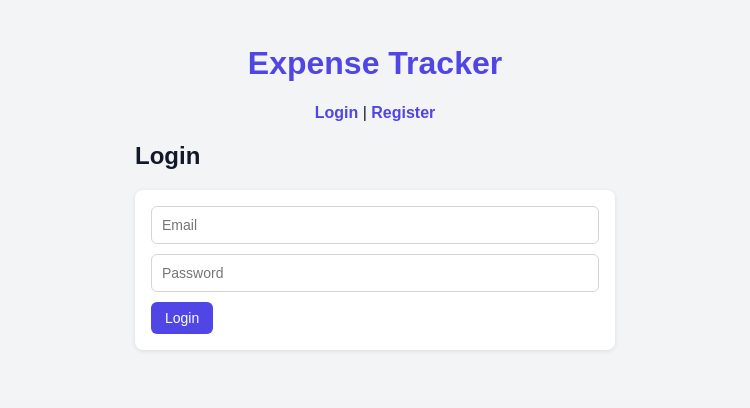
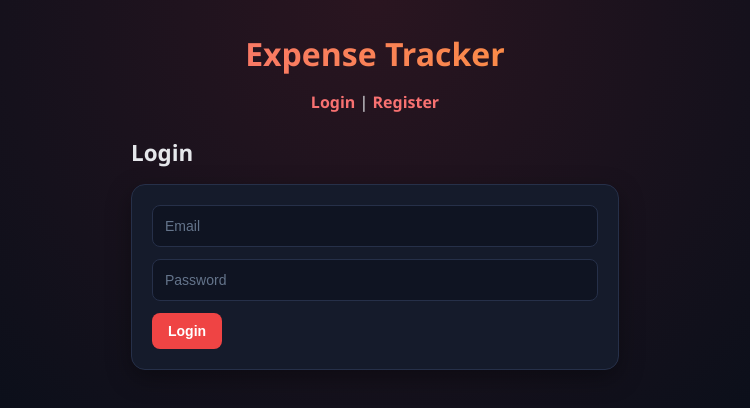
Before and after one commit to vaneezarasool7-max/expense-tracker, a React (Vite) app in the folder client/: page /login in a window 1280 px wide. Shown: the top 408 px of the page, without its empty margins (265-1015 px from the left). Built offline with nearby package versions, Linux system fonts and the light colour scheme.

Commit message:
Red dark theme and chart

```diff
--- a/client/src/components/CategoryChart.jsx
+++ b/client/src/components/CategoryChart.jsx
@@ -1,6 +1,6 @@
 import { PieChart, Pie, Cell, Tooltip, Legend } from "recharts";
 
-const COLORS = ["#4f46e5", "#16a34a", "#f59e0b", "#dc2626", "#0891b2"];
+const COLORS = ["#ef4444", "#dc2626", "#f87171", "#b91c1c", "#fca5a5"];
 
 function CategoryChart({ expenses }) {
   const totals = {};
@@ -16,10 +16,18 @@ function CategoryChart({ expenses }) {
   if (data.length === 0) return null;
 
   return (
-    <div>
+    <div style={{ textAlign: "center" }}>
       <h3>Spending by Category</h3>
-      <PieChart width={320} height={280}>
-        <Pie data={data} dataKey="value" nameKey="name" outerRadius={90} label>
+      <PieChart width={320} height={280} style={{ margin: "0 auto" }}>
+        <Pie
+          data={data}
+          dataKey="value"
+          nameKey="name"
+          outerRadius={90}
+          label
+          stroke="#0b0f1a"
+          strokeWidth={2}
+        >
           {data.map((entry, index) => (
             <Cell key={entry.name} fill={COLORS[index % COLORS.length]} />
           ))}
--- a/client/src/index.css
+++ b/client/src/index.css
@@ -1,79 +1,187 @@
+:root {
+  --bg: #0b0f1a;
+  --card: #151b2b;
+  --border: #263049;
+  --text: #e5e7eb;
+  --muted: #94a3b8;
+  --accent: #ef4444;
+  --accent-hover: #dc2626;
+  --danger: #ef4444;
+}
+
+* {
+  box-sizing: border-box;
+}
+
 body {
   margin: 0;
-  font-family: Arial, sans-serif;
-  background: #f3f4f6;
-  color: #111827;
+  min-height: 100vh;
+  font-family: "Segoe UI", system-ui, Arial, sans-serif;
+  background: radial-gradient(circle at top, #2a1520 0%, var(--bg) 55%);
+  color: var(--text);
 }
 
 #root {
-  max-width: 480px;
+  max-width: 520px;
   margin: 0 auto;
-  padding: 24px 16px;
+  padding: 32px 16px 64px;
 }
 
 h1 {
   text-align: center;
-  color: #4f46e5;
+  font-size: 2rem;
+  margin: 0 0 16px;
+  background: linear-gradient(90deg, #f87171, #fb923c);
+  -webkit-background-clip: text;
+  background-clip: text;
+  color: transparent;
+}
+
+h2 {
+  margin: 8px 0 16px;
+  font-size: 1.4rem;
+}
+
+h3 {
+  color: var(--muted);
+  font-weight: 600;
+  margin: 8px 0;
 }
 
 nav {
   text-align: center;
-  margin-bottom: 16px;
+  margin-bottom: 24px;
 }
 
 nav a {
-  color: #4f46e5;
+  color: #f87171;
   text-decoration: none;
-  font-weight: bold;
+  font-weight: 600;
+}
+
+nav a:hover {
+  color: #fca5a5;
 }
 
 form {
-  background: white;
-  padding: 16px;
-  border-radius: 8px;
-  box-shadow: 0 1px 4px rgba(0, 0, 0, 0.1);
-  margin-bottom: 16px;
+  background: var(--card);
+  border: 1px solid var(--border);
+  padding: 20px;
+  border-radius: 14px;
+  box-shadow: 0 8px 24px rgba(0, 0, 0, 0.35);
+  margin-bottom: 24px;
 }
 
 input,
 select {
   width: 100%;
-  box-sizing: border-box;
-  padding: 10px;
-  margin-bottom: 10px;
-  border: 1px solid #d1d5db;
-  border-radius: 6px;
+  padding: 12px;
+  margin-bottom: 12px;
+  background: #0f1422;
+  color: var(--text);
+  border: 1px solid var(--border);
+  border-radius: 8px;
   font-size: 14px;
+  outline: none;
+}
+
+input::placeholder {
+  color: #64748b;
+}
+
+input:focus,
+select:focus {
+  border-color: var(--accent);
+  box-shadow: 0 0 0 3px rgba(239, 68, 68, 0.25);
 }
 
 button {
-  background: #4f46e5;
+  background: var(--accent);
   color: white;
   border: none;
-  padding: 8px 14px;
-  border-radius: 6px;
+  padding: 10px 16px;
+  border-radius: 8px;
   cursor: pointer;
   font-size: 14px;
+  font-weight: 600;
+  transition: background 0.2s, transform 0.1s;
 }
 
 button:hover {
-  background: #4338ca;
+  background: var(--accent-hover);
+}
+
+button:active {
+  transform: scale(0.97);
+}
+
+p {
+  color: var(--muted);
 }
 
 ul {
   list-style: none;
   padding: 0;
+  margin: 0;
 }
 
 li {
-  background: white;
-  padding: 12px;
-  border-radius: 8px;
-  margin-bottom: 8px;
-  box-shadow: 0 1px 4px rgba(0, 0, 0, 0.08);
+  background: var(--card);
+  border: 1px solid var(--border);
+  padding: 14px;
+  border-radius: 12px;
+  margin-bottom: 10px;
+  display: flex;
+  flex-wrap: wrap;
+  align-items: center;
+  gap: 8px;
 }
 
 li input {
   width: auto;
+  flex: 1;
+  min-width: 90px;
   margin-bottom: 0;
 }
+
+li button {
+  background: #232c45;
+  padding: 6px 12px;
+  font-size: 13px;
+}
+
+li button:hover {
+  background: #2f3a5c;
+}
+
+li button:last-of-type:hover {
+  background: var(--danger);
+}
+
+/* Chart */
+.recharts-wrapper {
+  margin: 0 auto;
+}
+
+.recharts-wrapper *:focus {
+  outline: none;
+}
+
+.recharts-text,
+.recharts-pie-label-text {
+  fill: var(--text);
+}
+
+.recharts-legend-item-text {
+  color: var(--text) !important;
+}
+
+.recharts-default-tooltip {
+  background: var(--card) !important;
+  border: 1px solid var(--border) !important;
+  border-radius: 8px;
+}
+
+.recharts-tooltip-item {
+  color: var(--text) !important;
+}
```
